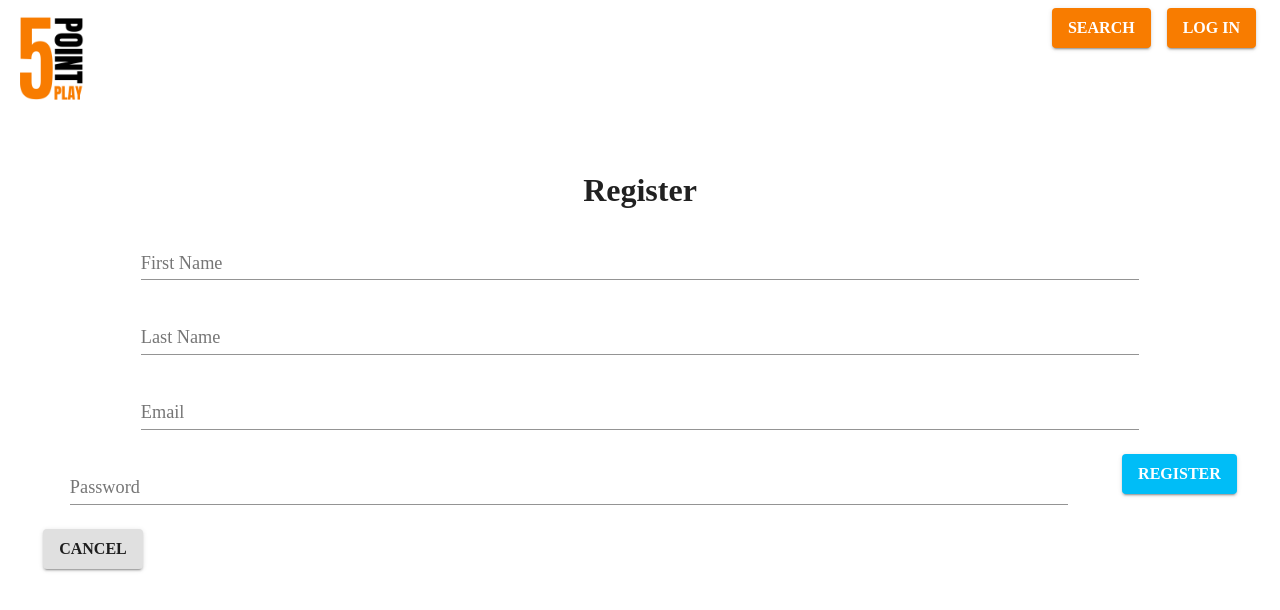
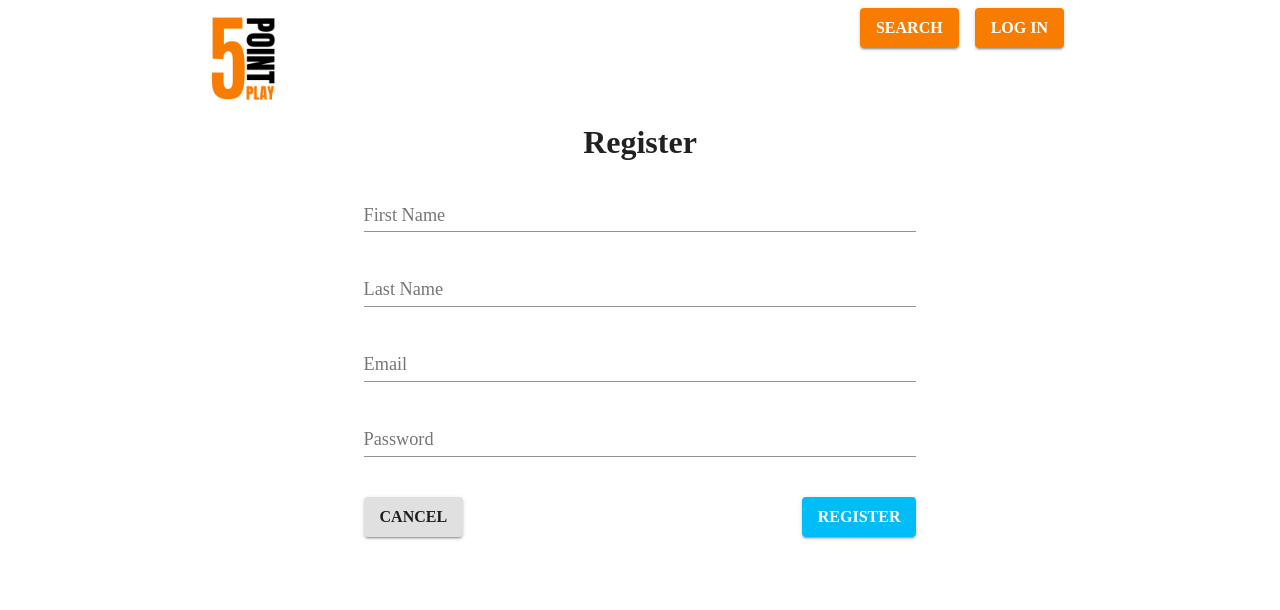
Before and after one commit to petewanca/fivepointplay, a React (Create React App) app in the folder client/: page /register in a window 1280 px wide. Shown: the top 610 px of the page. Built offline with nearby package versions, Linux system fonts and the light colour scheme; a web font is replaced by a local one.

Commit message:
adds alerts to player page and adjusts width on larger screens

```diff
--- a/client/src/App.js
+++ b/client/src/App.js
@@ -31,10 +31,11 @@ import {MuiThemeProvider, createMuiTheme} from "@material-ui/core/styles";
 import axios from 'axios';
 
 const styles = {
-    header: {
-        height: "21vh",
-        padding: 0
-    },
+    container: {
+        width: "80%",
+        margin: "0 auto",
+        paddingTop: "15vh"
+      },
     wrapper: {
         padding: "0 1rem",
         textAlign: "center"
@@ -128,7 +129,7 @@ export default class App extends Component {
                 <CssBaseline>
                     <Box style={styles.wrapper}>
                         <Router>
-                            <Box style={styles.header}>
+                            <Box>
                                 <Logo/> {this.state.isLoggedIn
                                     ? (
                                         <div>
@@ -165,6 +166,7 @@ export default class App extends Component {
                                     Search
                                 </Button>
                             </Box>
+                            <Box style={styles.container}>
                             <Switch>
                                 <Route exact path="/register" component={Register}/>
                                 <Route
@@ -181,6 +183,7 @@ export default class App extends Component {
                                 <Route exact path="/" component={Home}/>
                                 <Route component={Error404}/>
                             </Switch>
+                            </Box>
                         </Router>
                     </Box>
                 </CssBaseline>
--- a/client/src/components/LoginForm.js
+++ b/client/src/components/LoginForm.js
@@ -106,6 +106,13 @@ export default class LoginForm extends Component {
                         style={styles.login}/>
                     <div style={styles.buttonContainer}>
                     <Button
+                        component={Link}
+                        to={"/"}
+                        color={"default"}
+                        variant="contained"
+                        style={styles.defButton}
+                        >Cancel</Button>
+                    <Button
                         onClick={this.handleSubmitForm}
                         style={styles.priButton}
                         variant="contained"
@@ -119,13 +126,6 @@ export default class LoginForm extends Component {
                         style={styles.priButton}
                         variant={"contained"}
                         message={"Log In"}>Register</Button>
-                    <Button
-                        component={Link}
-                        to={"/"}
-                        color={"default"}
-                        variant="contained"
-                        style={styles.defButton}
-                        >Cancel</Button>
                     </div>
                 </form>
                 <Alert
--- a/client/src/components/RegisterForm.js
+++ b/client/src/components/RegisterForm.js
@@ -17,16 +17,18 @@ export default class RegisterForm extends Component {
     styles = {
         secButton: {
             marginTop: "1rem",
-            marginRight: "1.7rem",
             float: "right"
         },
         defButton: {
             marginTop: "1rem",
-            marginLeft: "1.7rem",
             float: "left"
         },
         register: {
             width: "80%"
+        },
+        buttonContainer: {
+            width: "80%",
+            margin: "1rem auto",
         }
     }
 
@@ -78,7 +80,7 @@ export default class RegisterForm extends Component {
 
         return (
             <div>
-                <form noValidate autoComplete="off">
+                <form onSubmit={this.handleSubmitForm}>
                     <TextField
                         id="first-name"
                         label="First Name"
@@ -112,11 +114,13 @@ export default class RegisterForm extends Component {
                         onChange={this.handleInputChange}
                         margin="normal"
                         style={this.styles.register}/>
+                    <div style={this.styles.buttonContainer}>
                     <Button
                         onClick={this.handleSubmitForm}
                         color={"secondary"}
                         variant="contained"
                         style={this.styles.secButton}
+                        type="submit"
                         >Register</Button>
                     <Button
                         component={Link}
@@ -125,6 +129,7 @@ export default class RegisterForm extends Component {
                         variant="contained"
                         style={this.styles.defButton}
                         >Cancel</Button>
+                    </div>
                 </form>
                 <Alert
                     alertTitle={this.state.alertTitle}
--- a/client/src/components/SearchField.js
+++ b/client/src/components/SearchField.js
@@ -1,5 +1,6 @@
 import React, {Component} from 'react';
 import { Link }  from 'react-router-dom';
+
 // Material-UI Components
 import TextField from '@material-ui/core/TextField';
 import Button from '@material-ui/core/Button';
@@ -13,6 +14,11 @@ import Grid from '@material-ui/core/Grid';
 import axios from 'axios';
 
 const styles = {
+  // container: {
+  //   width: "80%",
+  //   margin: "0 auto",
+  //   paddingTop: "11rem"
+  // },
     search : {
       margin: "1rem 0",
       padding: "18.5px 14px",
@@ -64,7 +70,7 @@ export default class SearchField extends Component {
 
   render() {
     return (
-      <div>
+      <div style={styles.container}>
         <form onSubmit={this.handleSubmit}>
           <Button
                 fullWidth
--- a/client/src/index.css
+++ b/client/src/index.css
@@ -26,7 +26,8 @@
 }
 
 html {
-    overflow-y: scroll;
+    overflow-y: overlay;
+    width: "100vw"
 }
 
 ::-webkit-scrollbar {
@@ -42,3 +43,10 @@ html {
     border-radius: 10px;
     -webkit-transition: color 0.25s ease;
 }
+
+@media only screen and (min-width: 1200px) {
+    html {
+        width: 70%;
+        margin: 0 auto;
+    }
+}
--- a/client/src/pages/PlayerProfile.js
+++ b/client/src/pages/PlayerProfile.js
@@ -1,7 +1,8 @@
-import React, { Component } from 'react';
-import { Link }  from 'react-router-dom';
+import React, {Component} from 'react';
+import axios from 'axios';
+
+// Material-UI Components
 import Button from '@material-ui/core/Button';
-import axios from 'axios';
 import Grid from '@material-ui/core/Grid';
 import Table from '@material-ui/core/Table';
 import TableBody from '@material-ui/core/TableBody';
@@ -10,9 +11,12 @@ import TableHead from '@material-ui/core/TableHead';
 import TableRow from '@material-ui/core/TableRow';
 import Paper from '@material-ui/core/Paper';
 
+// React Components
+import Alert from "../components/Alert";
+
 const styles = {
     playerImage: {
-    width: "50%",
+        maxWidth: "40%",
         borderBottom: "1px solid gray",
         marginBottom: 0,
         paddingBottom: 0
@@ -29,23 +33,33 @@ const styles = {
     },
     link: {
         textDecoration: 'none'
+    },
+    container: {
+        width: "100%",
+        margin: 0
     }
 }
 
 export default class PlayerProfile extends Component {
     state = {
         stats: [],
-    fantasy: []
+        fantasy: [],
+        alertShow: false,
+        alertTitle: "",
+        alertBody: ""
     }
 
+    handleClose = () => {
+        this.setState({alertShow: false})
+    };
+
     saveToList = () => {
+        if (localStorage.jwt === undefined) {
+            this.setState({alertTitle: "Error", alertBody: "You must log in to use this functionality.", alertShow: true});
+        } else {
             let jwt = localStorage.getItem("jwt")
             let userData = JSON.parse(jwt);
             let userId = userData.data.id;
-    let token = userData.data.token;
-    console.log(userId)
-
-    if (userId) {
             axios
                 .post(`/api/add-to-list`, {
                 playerName: this.props.location.state.players.playerName,
@@ -53,40 +67,39 @@ export default class PlayerProfile extends Component {
                 userId: userId
             })
                 .then(res => {
-        alert('Player saved to list.')
-        console.log(res)
+                    // alert('Player saved to list.')
+                    this.setState({alertTitle: "Save Successful", alertBody: "Player saved to list.", alertShow: true});
                 })
                 .catch(err => console.log(err));
-    } else {
-      alert('You must log in to use this functionality.')
         }
-
-
     }
 
     getStats = () => {
-    axios.post(`/api/stats/`, {
+        axios
+            .post(`/api/stats/`, {
             playerName: this.props.location.state.players.playerName,
             team: this.props.location.state.players.teamName
-    }).then(res => {
-      console.log(res.data);
+        })
+            .then(res => {
                 this.setState({stats: res.data})
-    }).catch(err => console.log(err));
+            })
+            .catch(err => console.log(err));
     }
 
     getFantasyValue = () => {
-    axios.post(`/api/player/fantasyCalculator/`, {
+        axios
+            .post(`/api/player/fantasyCalculator/`, {
             type: "standard",
             playerName: this.props.location.state.players.playerName,
             team: this.props.location.state.players.teamName
-    }).then(res => {
-      console.log(`fantasy calc: ${res.data}`)
+        })
+            .then(res => {
                 this.setState({fantasy: res.data})
-    }).catch(err => console.log(err));
+            })
+            .catch(err => console.log(err));
     }
 
     componentDidMount = () => {
-    console.log("component mounted")
         this.getStats();
         this.getFantasyValue();
     }
@@ -95,8 +108,9 @@ export default class PlayerProfile extends Component {
         const props = this.props.location.state.players;
 
         return (
+            <div>
 
-      <Grid justify="center" container spacing={3}>
+                <Grid style={styles.container} justify="center" container spacing={3}>
 
                     <Grid container justify="center" spacing={3}>
                         <Grid item xs={12} md={2} lg={2} xl={2}>
@@ -112,7 +126,6 @@ export default class PlayerProfile extends Component {
 
                     <Grid item xs={12} md={9} lg={9} xl={9}>
                         <img style={styles.playerImage} src={props.playerImage} alt="profile pic"></img>
-          {/* <img style={styles.teamLogo} src={props.teamLogo} alt="team logo"></img>           */}
                         <h1 >{props.playerName}</h1>
                     </Grid>
 
@@ -207,7 +220,7 @@ export default class PlayerProfile extends Component {
                                         <TableCell component="th" scope="row">
                                             Assists
                                         </TableCell>
-                  <TableCell align="right">Whoops!</TableCell>
+                                        <TableCell align="right">N/A</TableCell>
                                     </TableRow>
                                     <TableRow>
                                         <TableCell component="th" scope="row">
@@ -257,6 +270,12 @@ export default class PlayerProfile extends Component {
                     </Grid>
 
                 </Grid>
+                <Alert
+                    alertTitle={this.state.alertTitle}
+                    handleClose={this.handleClose}
+                    open={this.state.alertShow}
+                    alertBody={this.state.alertBody}/>
+            </div>
         )
     }
 }
--- a/client/src/pages/Team.js
+++ b/client/src/pages/Team.js
@@ -1,6 +1,9 @@
 import React, { Component } from 'react'
 import { Link }  from 'react-router-dom';
 import axios from 'axios';
+
+// Material UI Components
+import UILink from '@material-ui/core/Link';
 import Table from '@material-ui/core/Table';
 import TableBody from '@material-ui/core/TableBody';
 import TableCell from '@material-ui/core/TableCell';
@@ -9,6 +12,10 @@ import TableRow from '@material-ui/core/TableRow';
 import Paper from '@material-ui/core/Paper';
 
 const styles = {
+  container: {
+    width: "80%",
+    margin: "0 auto"
+  },
   root: {
     maxWidth: '100%',
     overflowX: 'auto',
@@ -36,7 +43,6 @@ export class Team extends Component {
     axios
       .get(`/api/getTeam/${teamName}`)
       .then(res => {
-        console.log(res.data)
         this.setState({
           teamName: teamName,
           teamLogo: teamLogo,
@@ -48,7 +54,7 @@ export class Team extends Component {
 
   render() {
     return (
-      <div>
+      <div style={styles.container}>
         <img style={styles.logo} src={this.state.teamLogo} alt="teamLogo" />
         <h1>{this.state.teamName}</h1>
 
@@ -64,14 +70,14 @@ export class Team extends Component {
               {this.state.roster.map(player => (
                 <TableRow key={player.id}>
                     <TableCell component="th" scope="row">
-                      <Link style={styles.link} to={{
+                      <UILink component={Link} style={styles.link} to={{
                         pathname: '/player-profile',
                           state: {
                           players: player
                         }
                       }}>
                         {player.playerName}
-                      </Link>
+                      </UILink>
                     </TableCell>
                     <TableCell align="right">{player.position}</TableCell>
                 </TableRow>
```
Lines whose indentation alone changed are shown as unchanged.
